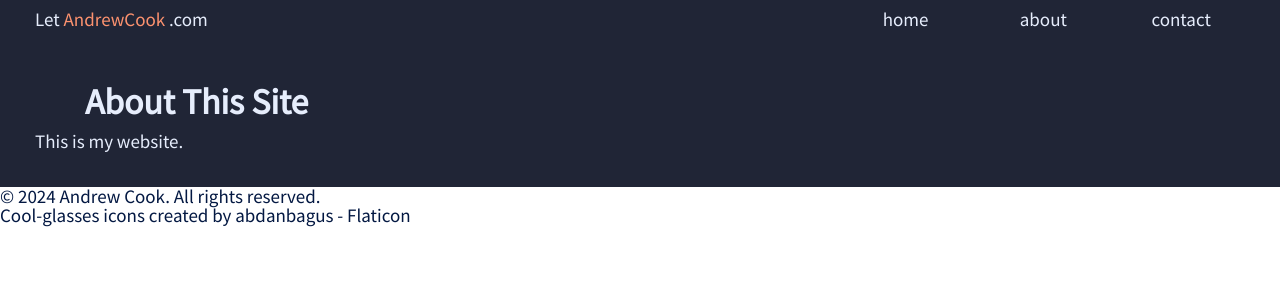
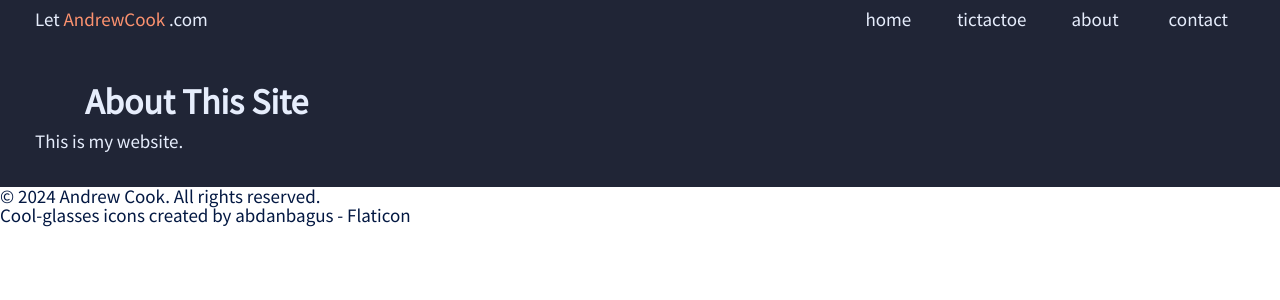
Before and after one commit to cookster9/personal-site, a Django app: page /about/ in a window 1280 px wide. Shown: the top 300 px of the page. Run offline with Django 4.2, Linux system fonts and the light colour scheme; parts of the project's set-up code (start-up, migrations or seed data) failed here and were passed over.

Commit message:
had to upgrade django/python. app works with link in nav

```diff
--- a/LetAndrewCook/settings.py
+++ b/LetAndrewCook/settings.py
@@ -11,9 +11,6 @@ https://docs.djangoproject.com/en/4.2/ref/settings/
 """
 
 from pathlib import Path
-import pymysql
-pymysql.version_info = (1, 4, 3, "final", 0)
-pymysql.install_as_MySQLdb()
 import os
 from dotenv import load_dotenv
 load_dotenv()
@@ -42,6 +39,7 @@ ALLOWED_HOSTS =os.getenv('ALLOWED_HOSTS').split(",")
 # Application definition
 
 INSTALLED_APPS = [
+    'tictactoe_app',
     'website.apps.WebsiteConfig',
     'django.contrib.admin',
     'django.contrib.auth',
--- a/LetAndrewCook/urls.py
+++ b/LetAndrewCook/urls.py
@@ -20,4 +20,5 @@ from django.urls import include, path
 urlpatterns = [
     path('admin/', admin.site.urls),
     path("", include("website.urls")),
+    path("tictactoe/", include("tictactoe_app.urls")),
 ]
--- a/website/templates/website/base.html
+++ b/website/templates/website/base.html
@@ -31,6 +31,7 @@
         </div>
         <nav class = "header-links color-primary">
             <a href="/"><div class = "header-link" >home</div></a>
+            <a href="/tictactoe"><div class = "header-link" >tictactoe</div></a>
             <a href="/about"><div class = "header-link" >about</div></a>
             <a href="/contact"><div class = "header-link" >contact</div></a>
         </nav>
```
